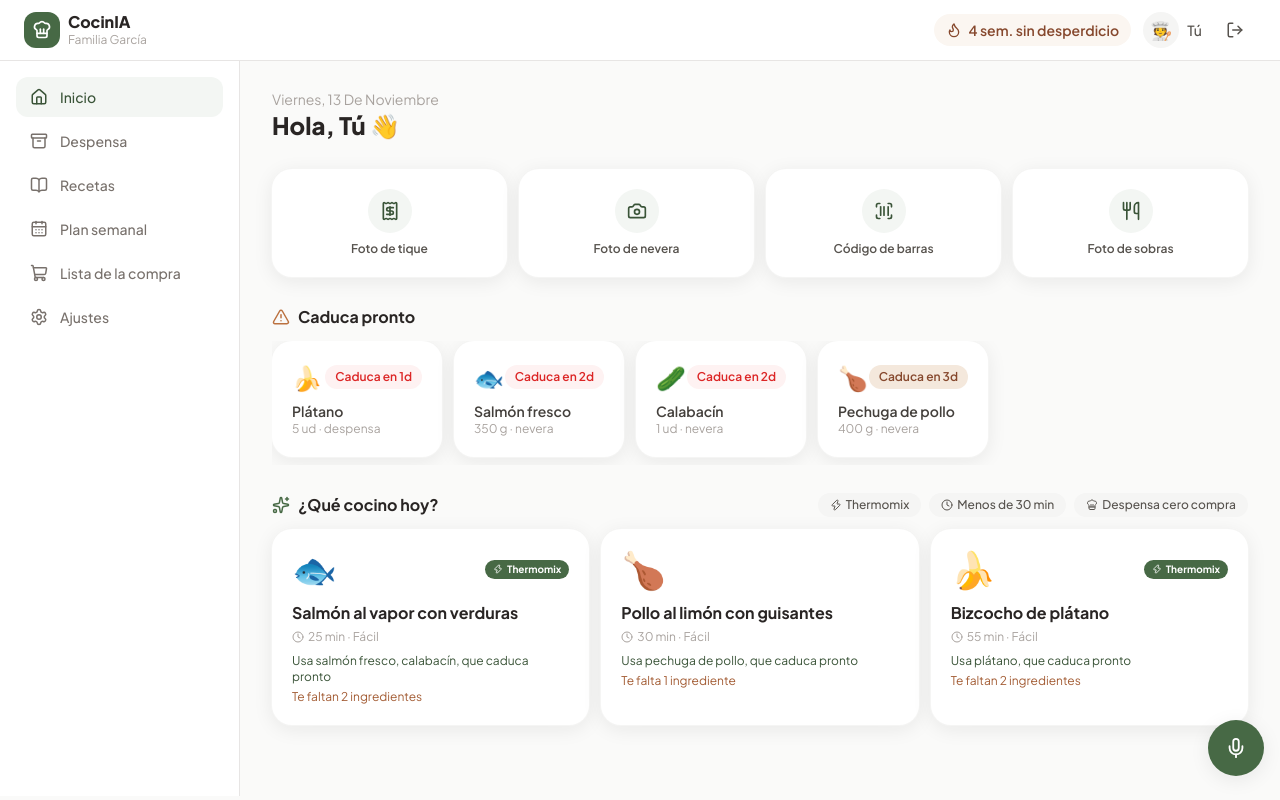
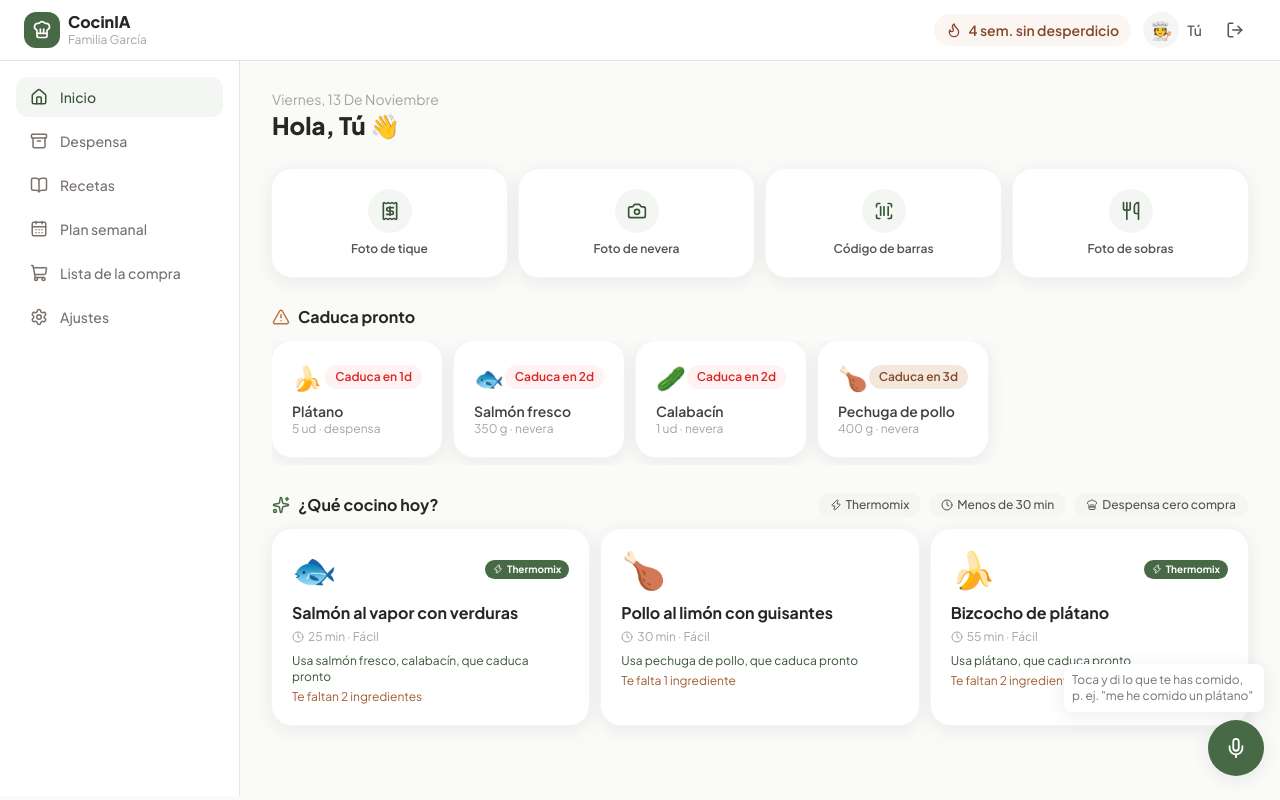
Before and after one commit to tgenerl/cocinia, a React (Vite) app: page /login in a window 1280 px wide. Both pictures are taken after a click on the button "Probar con cuenta demo". Built offline with nearby package versions, Linux system fonts and the light colour scheme.

Commit message:
Explicar el boton de voz con etiqueta visible, sin popup

```diff
--- a/src/components/VoiceConsumeButton.jsx
+++ b/src/components/VoiceConsumeButton.jsx
@@ -124,6 +124,11 @@ export default function VoiceConsumeButton() {
           {feedback.message}
         </p>
       )}
+      {!feedback && !listening && (
+        <p className="max-w-[200px] rounded-lg bg-white p-2 text-xs text-stone-500 shadow-card">
+          Toca y di lo que te has comido, p. ej. "me he comido un plátano"
+        </p>
+      )}
       <button
         onClick={handleMicClick}
         className={`flex h-14 w-14 items-center justify-center rounded-full text-white shadow-card transition ${
```
